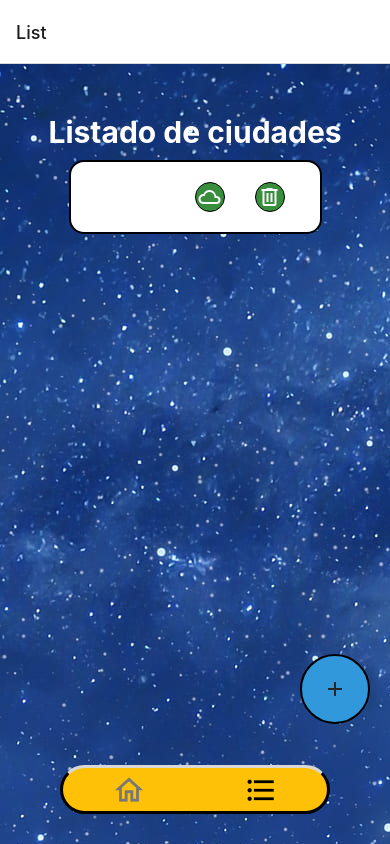
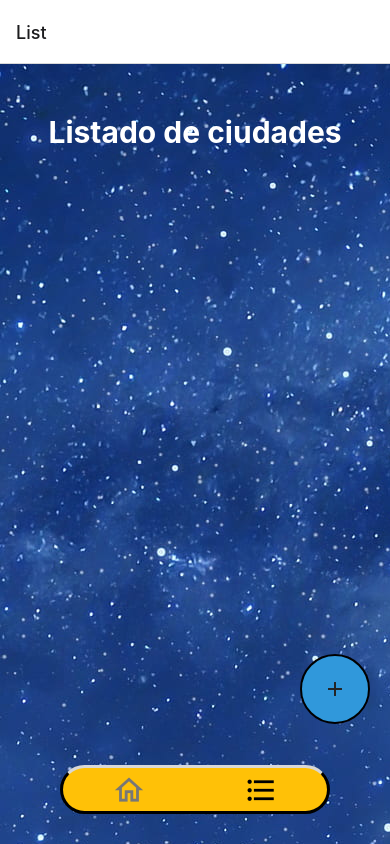
Before and after one commit to Fergabrielp/Climapp, a React Native app: screen /ListStack in a window 390 px wide. Built offline with nearby package versions, Linux system fonts and the light colour scheme.

Commit message:
fix listado pimer elemento

```diff
--- a/app/components/List.js
+++ b/app/components/List.js
@@ -70,8 +70,9 @@ const List = ({navigation}) => {
                 </TouchableOpacity>
             </View>
         </View>
+    );
 
-      );
+    const ciudadesAMostrar = ciudadesGuardadas.filter(item => item.hasOwnProperty('id'));
 
     return (
         <View style={styles.container}>
@@ -81,7 +82,7 @@ const List = ({navigation}) => {
                 </View>
 
                 <FlatList style={styles.container_flat}
-                    data={ciudadesGuardadas}
+                    data={ciudadesAMostrar}
                     renderItem={renderItem}
                     keyExtractor={ciudad => ciudad.id}
                 />
```
